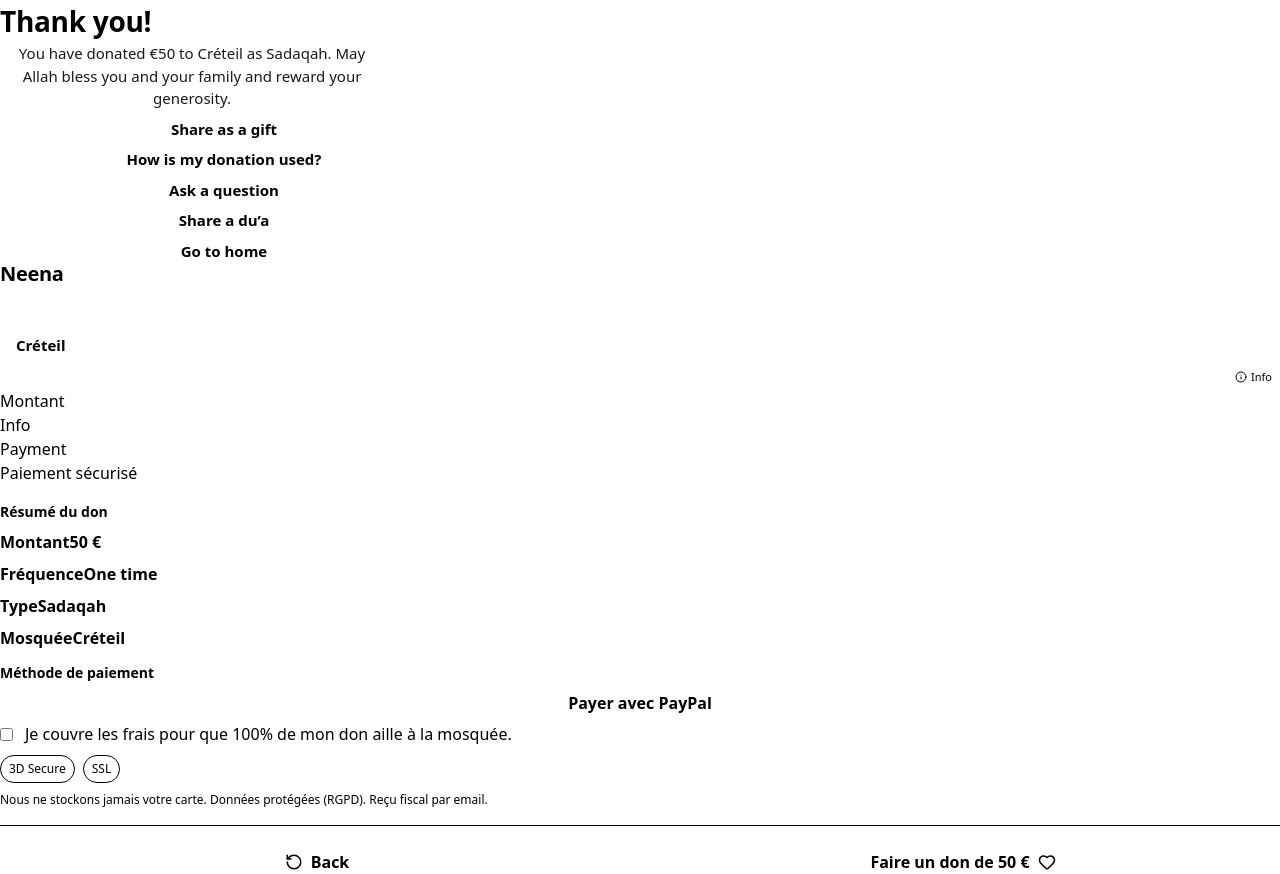
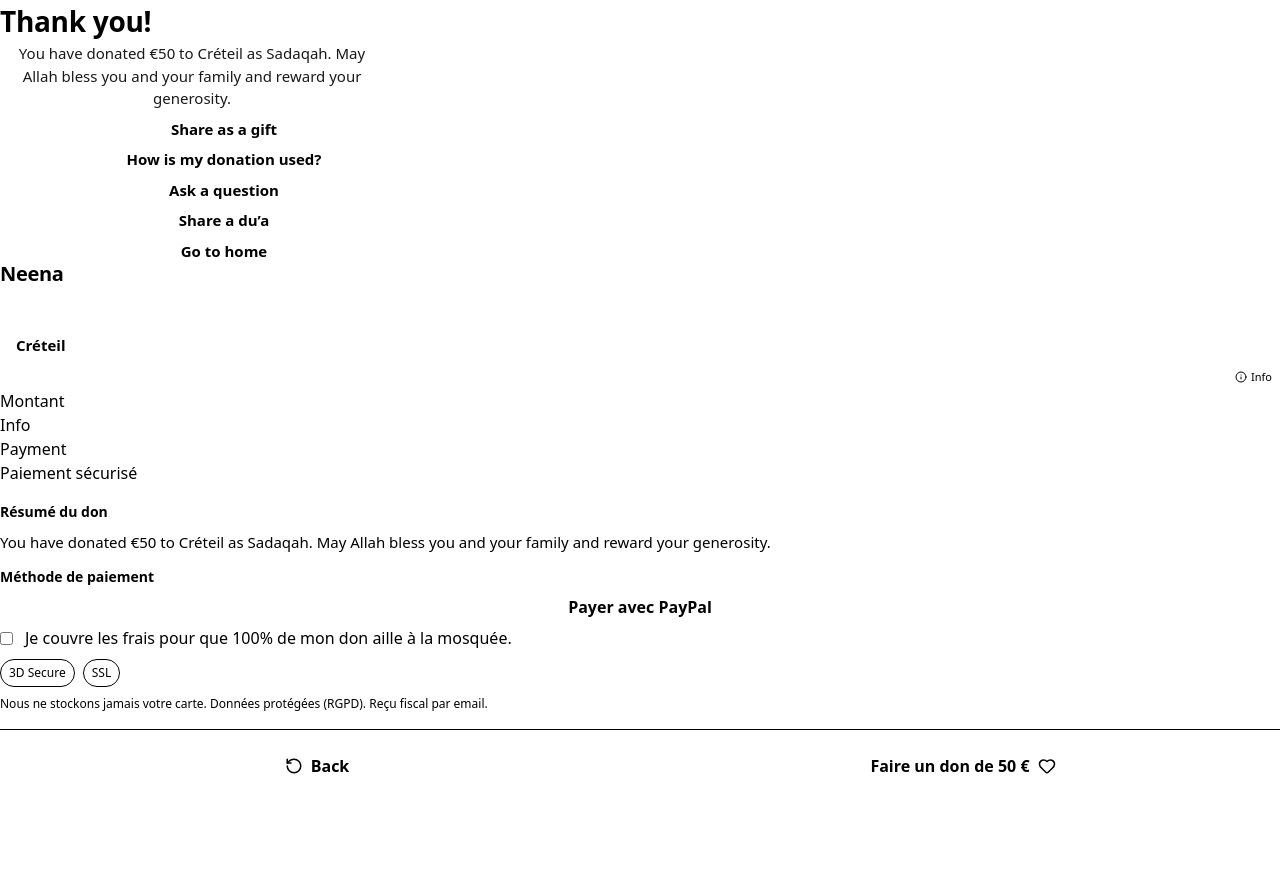
Before and after one commit to chaaaady/NeenaV3, a Next.js app: page /step-payment in a window 1280 px wide. After the commit the page ends 800 px from the top, so only its background shows below. Built offline with nearby package versions, Linux system fonts and the light colour scheme.

Commit message:
feat: replace detailed summary with single sentence in payment page
- Removed individual summary rows (amount, frequency, type, mosque)
- Replaced with a single descriptive sentence using buildDonationSummary
- Cleaner and more natural summary presentation

```diff
--- a/src/app/(don)/step-payment/page.tsx
+++ b/src/app/(don)/step-payment/page.tsx
@@ -79,28 +79,9 @@
             <div className="space-y-3">
               <div className="space-y-2">
                 <div className="text-[14px] font-[700] text-[var(--text-muted)]">Résumé du don</div>
-                <div className="summary-row">
-                  <span className="text-[var(--text-muted)] font-[700] text-[16px]">Montant</span>
-                  <span className="text-[var(--text-soft)] font-[600] text-[16px]">{formatEuro(values.amount)}</span>
+                <div className="text-[15px] text-[var(--text)] leading-relaxed">
+                  {summarySentence}
                 </div>
-                <div className="summary-row">
-                  <span className="text-[var(--text-muted)] font-[700] text-[16px]">Fréquence</span>
-                  <span className="text-[var(--text-soft)] font-[600] text-[16px]">{values.frequency}</span>
-                </div>
-                <div className="summary-row">
-                  <span className="text-[var(--text-muted)] font-[700] text-[16px]">Type</span>
-                  <span className="text-[var(--text-soft)] font-[600] text-[16px]">{values.donationType}</span>
-                </div>
-                <div className="summary-row">
-                  <span className="text-[var(--text-muted)] font-[700] text-[16px]">Mosquée</span>
-                  <span className="text-[var(--text-soft)] font-[600] text-[16px]">{values.mosqueName}</span>
-                </div>
-                {values.tributeName && (
-                  <div className="summary-row">
-                    <span className="text-[var(--text-muted)] font-[700] text-[16px]">En hommage à</span>
-                    <span className="text-[var(--text-soft)] font-[600] text-[16px]">{values.tributeName}</span>
-                  </div>
-                )}
               </div>
 
               <div className="space-y-2">
```
